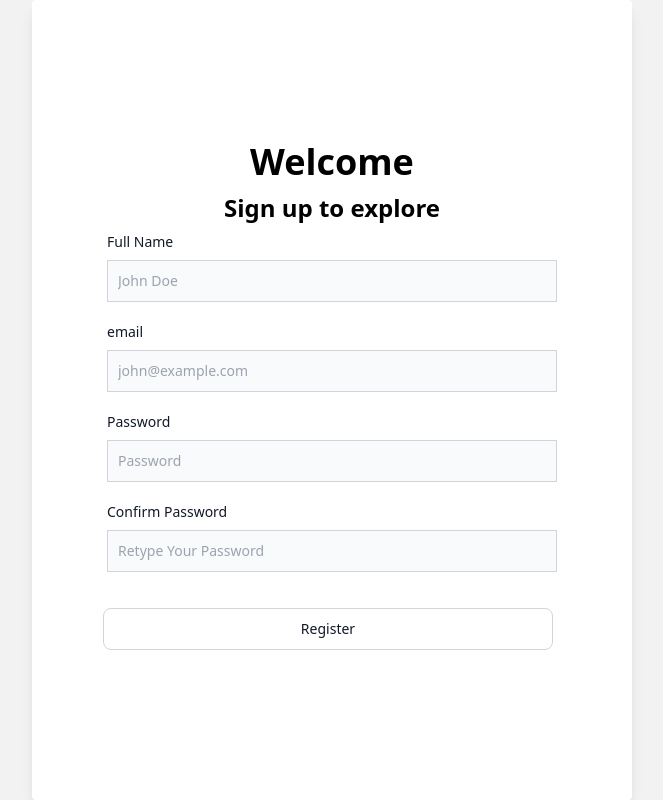
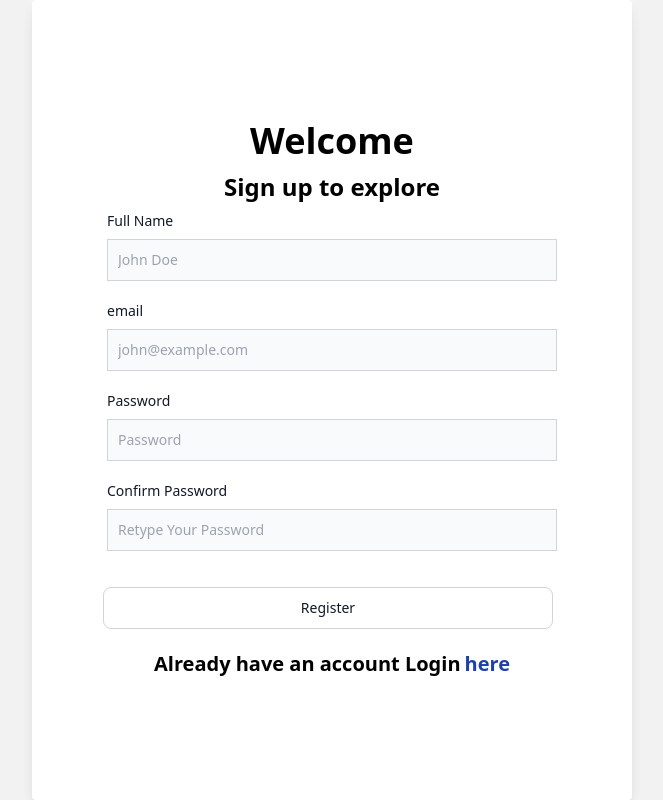
Before and after one commit to MohammadAliChaudary/WhatsAppClone, a React (Vite) app in the folder client/: page /users/sign-up in a window 1280 px wide. Shown: the whole page, without its empty margins (308-971 px from the left). Built offline with nearby package versions, Linux system fonts and the light colour scheme.

Commit message:
links adjusted

```diff
--- a/client/src/pages/form/index.jsx
+++ b/client/src/pages/form/index.jsx
@@ -1,9 +1,9 @@
-import { useEffect, useState } from "react";
+import React, { useEffect, useState } from "react";
 import Input from "../../components/input";
 import Button from "../../components/button";
 import Container from "../../components/container";
 import axios from "axios";
-import { useNavigate } from "react-router-dom";
+import { useNavigate, Link } from "react-router-dom";
 
 const Form = ({ isLoginForm = false }) => {
   const navigate = useNavigate();
@@ -111,6 +111,25 @@ const Form = ({ isLoginForm = false }) => {
                 isLoginForm ? false : !(data.password === data.confirmPassword)
               }
             />
+            {isLoginForm ? (
+              <React.Fragment>
+                <div className=" text-[20px] font-semibold mt-3">
+                  Sign up{" "}
+                  <Link className=" text-blue-800" to={"/users/sign-up"}>
+                    here
+                  </Link>
+                </div>
+              </React.Fragment>
+            ) : (
+              <React.Fragment>
+                <div className=" text-[20px] font-semibold mt-3">
+                  Already have an account Login
+                  <Link className=" text-blue-800 ml-1" to={"/users/sign-in"}>
+                    here
+                  </Link>
+                </div>
+              </React.Fragment>
+            )}
           </form>
         </div>
       </div>
```
